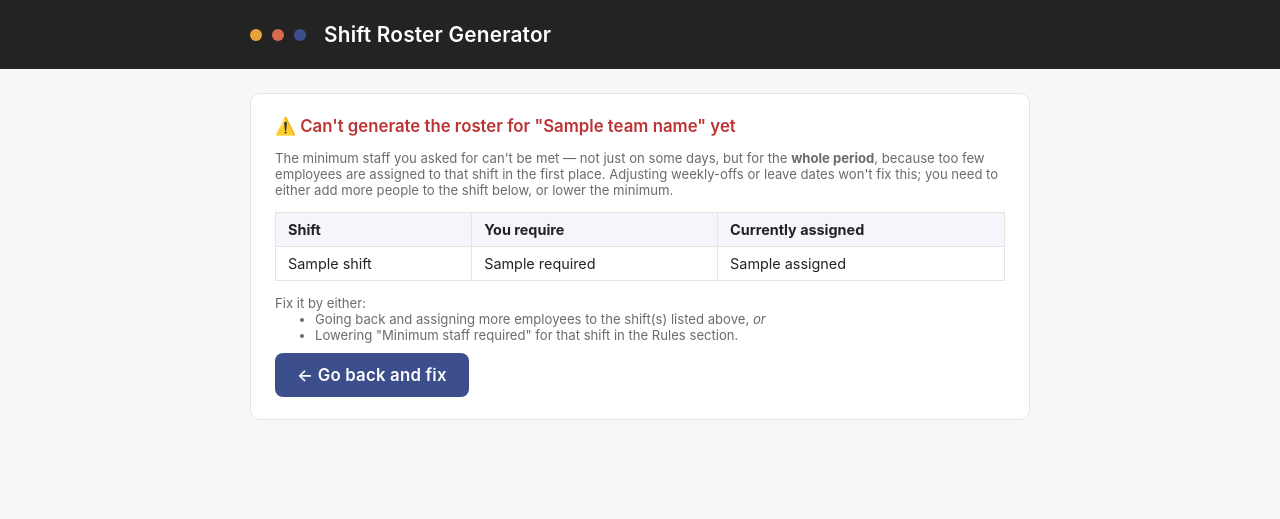
After one commit to Kaviyarasu30/shift_roster, a Flask app: template shift-roster-portal_1/templates/staffing_error.html in a window 1280 px wide. The commit adds this page. Shown: the top 519 px of the page. Run offline with Flask 3, Linux system fonts and the light colour scheme; the template is opened without the code that fills it: most values are stand-ins (such as "Sample title", 1, 10 or a date in 2020).

Commit message:
Add files via upload

```diff
--- a/shift-roster-portal_1/app.py
+++ b/shift-roster-portal_1/app.py
@@ -90,6 +90,34 @@ def generate():
         "min_staff_evening": form.get("min_staff_evening", 1),
         "min_staff_night": form.get("min_staff_night", 1),
     }
+
+    # ---- Hard check: is the minimum staff rule even POSSIBLE to meet? ----
+    # This counts, ignoring leaves/off-days entirely, how many employees
+    # are assigned to each shift for the whole period. If that base
+    # headcount is already below the minimum you asked for, no amount of
+    # rearranging off-days can fix it — so we stop right here with a
+    # clear message, instead of quietly generating a roster full of
+    # shortage warnings.
+    min_staff = {
+        MORNING: int(rules["min_staff_morning"]),
+        EVENING: int(rules["min_staff_evening"]),
+        NIGHT: int(rules["min_staff_night"]),
+    }
+    assigned_counts = {MORNING: 0, EVENING: 0, NIGHT: 0}
+    for emp in employees:
+        assigned_counts[employee_shifts[emp]] += 1
+
+    shortfalls = []
+    for shift in (MORNING, EVENING, NIGHT):
+        if assigned_counts[shift] < min_staff[shift]:
+            shortfalls.append({
+                "shift": shift,
+                "required": min_staff[shift],
+                "assigned": assigned_counts[shift],
+            })
+
+    if shortfalls:
+        return render_template("staffing_error.html", team_name=team_name, shortfalls=shortfalls), 400
 
     # Leave rows also arrive as parallel lists.
     leave_employees = form.getlist("leave_employee")
--- a/shift-roster-portal_1/static/style.css
+++ b/shift-roster-portal_1/static/style.css
@@ -192,6 +192,28 @@ input[type=text], input[type=number], input[type=date], select{
 
 .hint{ font-size:0.82rem; color:var(--muted); margin:0; }
 
+.error-card h2{ color:#B33; }
+.error-table{
+  width:100%;
+  border-collapse:collapse;
+  margin:14px 0;
+  font-size:0.9rem;
+}
+.error-table th, .error-table td{
+  border:1px solid var(--border);
+  padding:8px 12px;
+  text-align:left;
+}
+.error-table th{ background:#F5F6FB; }
+.error-back-btn{
+  display:inline-block;
+  text-decoration:none;
+  text-align:center;
+  width:auto;
+  padding:12px 22px;
+  margin-top:10px;
+}
+
 @media (max-width:600px){
   .grid-2, .grid-3{ grid-template-columns:1fr; }
 }
--- /dev/null
+++ b/shift-roster-portal_1/templates/staffing_error.html
@@ -0,0 +1,54 @@
+<!DOCTYPE html>
+<html lang="en">
+<head>
+<meta charset="UTF-8">
+<title>Not enough staff assigned — Shift Roster Generator</title>
+<link rel="stylesheet" href="{{ url_for('static', filename='style.css') }}">
+</head>
+<body>
+
+<header class="topbar">
+  <div class="topbar-inner">
+    <span class="dot dot-morning"></span><span class="dot dot-evening"></span><span class="dot dot-night"></span>
+    <h1>Shift Roster Generator</h1>
+  </div>
+</header>
+
+<main class="wrap">
+  <section class="card error-card">
+    <h2>⚠️ Can't generate the roster for "{{ team_name }}" yet</h2>
+    <p class="hint">
+      The minimum staff you asked for can't be met — not just on some
+      days, but for the <strong>whole period</strong>, because too few
+      employees are assigned to that shift in the first place. Adjusting
+      weekly-offs or leave dates won't fix this; you need to either add
+      more people to the shift below, or lower the minimum.
+    </p>
+
+    <table class="error-table">
+      <thead>
+        <tr><th>Shift</th><th>You require</th><th>Currently assigned</th></tr>
+      </thead>
+      <tbody>
+        {% for s in shortfalls %}
+        <tr>
+          <td>{{ s.shift }}</td>
+          <td>{{ s.required }}</td>
+          <td>{{ s.assigned }}</td>
+        </tr>
+        {% endfor %}
+      </tbody>
+    </table>
+
+    <p class="hint">Fix it by either:</p>
+    <ul class="hint">
+      <li>Going back and assigning more employees to the shift(s) listed above, <em>or</em></li>
+      <li>Lowering "Minimum staff required" for that shift in the Rules section.</li>
+    </ul>
+
+    <a href="javascript:history.back()" class="btn-generate error-back-btn">← Go back and fix</a>
+  </section>
+</main>
+
+</body>
+</html>
```
Also changed, not shown: shift-roster-portal_1/README.md.
